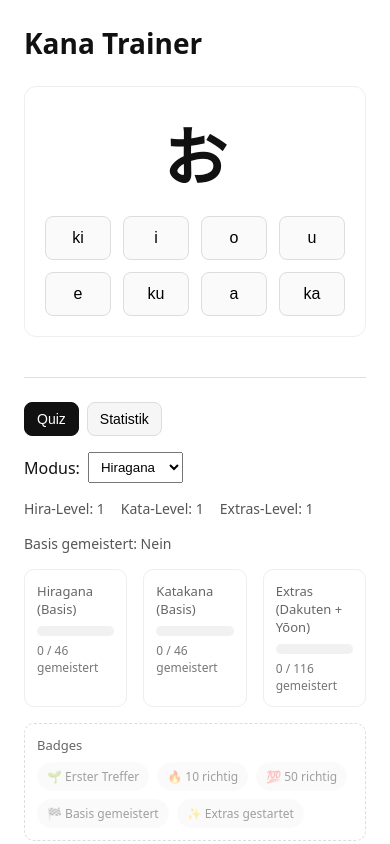
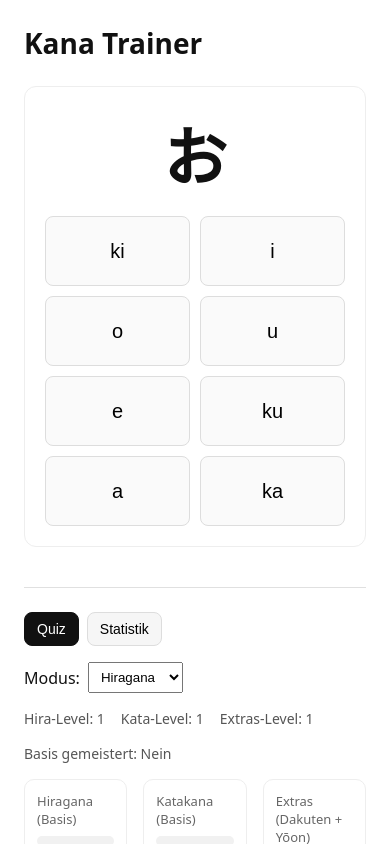
Before and after one commit to dkl3in/kana-trainer, a Vue app: page / in a window 390 px wide. Shown: the top 844 px of the page. Built offline with nearby package versions, Linux system fonts and the light colour scheme.

Commit message:
update styling button area

```diff
--- a/src/style.css
+++ b/src/style.css
@@ -202,12 +202,26 @@ body {
 }
 
 .quiz__option {
-  padding: 12px;
+  padding: 16px 12px;
   border: 1px solid #ddd;
   border-radius: 8px;
   background: #fafafa;
   cursor: pointer;
-  font-size: 16px;
+  font-size: 18px;
+  min-height: 60px;
+}
+
+@media (max-width: 480px) {
+  .quiz__options {
+    grid-template-columns: repeat(2, 1fr);
+    gap: 10px;
+  }
+
+  .quiz__option {
+    padding: 18px 10px;
+    font-size: 20px;
+    min-height: 70px;
+  }
 }
 
 .quiz__option:disabled {
```
